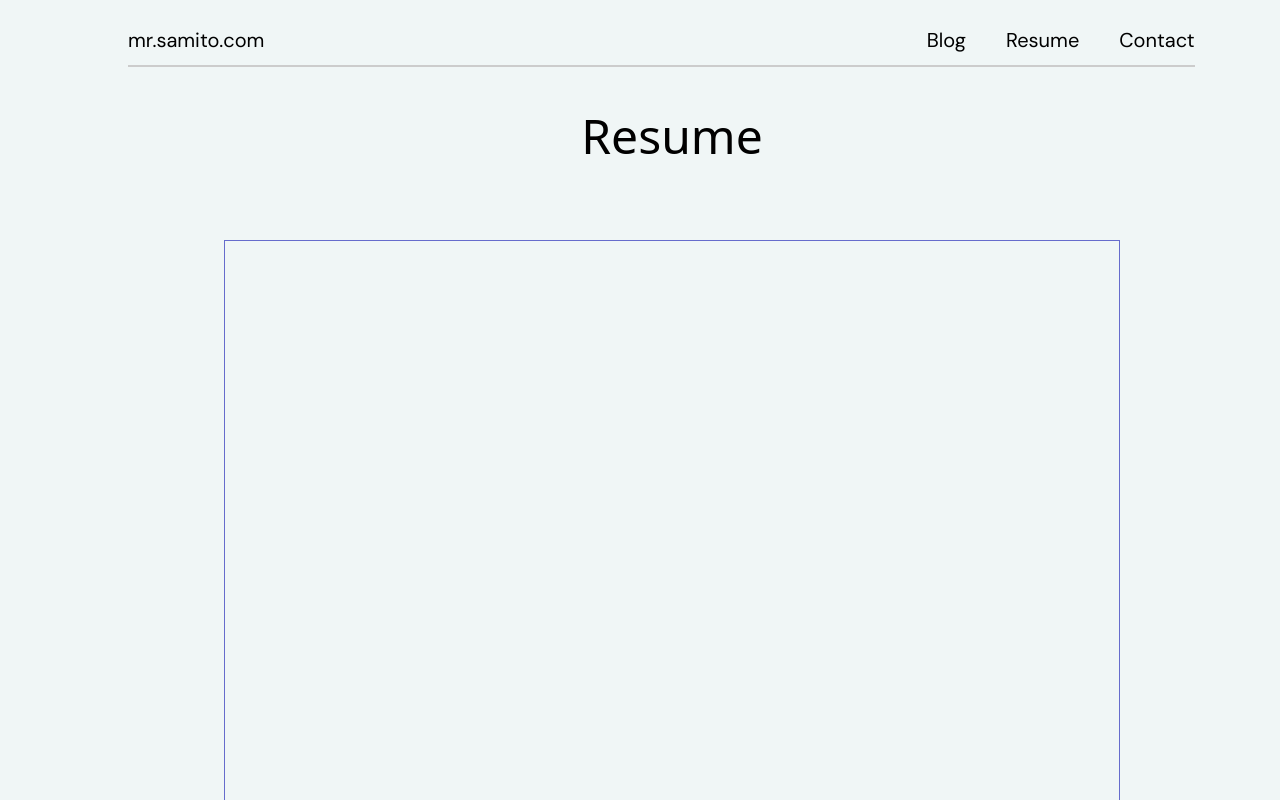
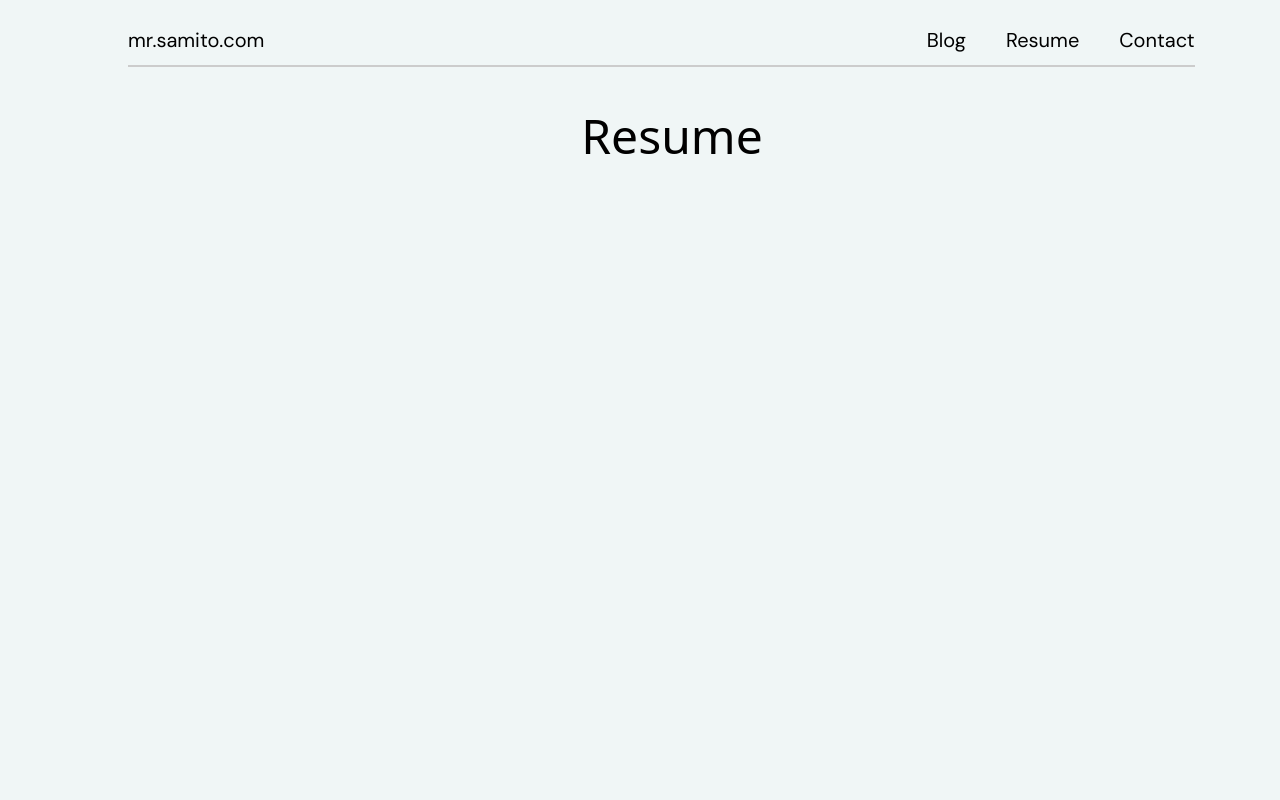
Before and after one commit to itosam/portfolio, a React (Create React App) app: page /resume in a window 1280 px wide. Shown: the top 800 px of the page. Built offline with nearby package versions, Linux system fonts and the light colour scheme.

Commit message:
updating mobile view of resume

```diff
--- a/src/components/Footer.jsx
+++ b/src/components/Footer.jsx
@@ -3,7 +3,7 @@ import { AiFillLinkedin, AiFillGithub } from "react-icons/ai";
 const Footer = () => {
   return (
     <div className="flex-col pt-[7rem] pb-[7rem] justify-between text-center items-center font-DMSans">
-      <div className=" items-center grid grid-cols-2 relative ml-[47%] mr-[47%] gap-10">
+      <div className=" items-center grid grid-cols-2 relative ml-[47%] mr-[47%] gap-10 ">
         <a
           href="https://www.linkedin.com/in/osamu-sam-ito/"
           target="_blank"
--- a/src/components/Resume.jsx
+++ b/src/components/Resume.jsx
@@ -15,7 +15,7 @@ const Resume = () => {
   return (
     <div className="flex pl-[14rem] pr-[10rem] flex-col pt-[7rem] pb-[7rem] flex justify-between items-center">
       <h1 className="text-5xl pb-20">Resume</h1>
-      <iframe
+      {/* <iframe
         id="sam"
         title="resume"
         style={{ border: "1px solid #666CCC", display: "block" }}
@@ -23,7 +23,56 @@ const Resume = () => {
         frameborder="1"
         height="1100"
         width="850"
-      ></iframe>
+      ></iframe> */}
+
+      <div class="outer-pdf">
+        <div class="pdf">
+          <iframe
+            class="desktop-pdf"
+            scrolling="auto"
+            src={resume}
+            width="1100"
+            height="850"
+            type="application/pdf"
+            title="Title"
+          >
+            <p>
+              <em>
+                There is content being displayed here that your browser doesn't
+                support.
+              </em>{" "}
+              <a href="URL HERE" target="_blank">
+                {" "}
+                Please click here to attempt to view the information in a
+                separate browser window.{" "}
+              </a>{" "}
+              Thanks for your patience!
+            </p>
+          </iframe>
+          <iframe
+            class="mobile-pdf"
+            scrolling="auto"
+            src="https://docs.google.com/gview?url=https://docs.google.com/document/d/1qHJ9WRtQq_aU0qOjNMcg9VHSosS9N6llGj976pq8jEk/edit&embedded=true"
+            width="300"
+            height="600"
+            type="application/pdf"
+            title="Title"
+          >
+            <p>
+              <em>
+                There is content being displayed here that your browser doesn't
+                support.
+              </em>{" "}
+              <a href="URL HERE" target="_blank">
+                {" "}
+                Please click here to attempt to view the information in a
+                separate browser window.{" "}
+              </a>{" "}
+              Thanks for your patience!
+            </p>
+          </iframe>
+        </div>
+      </div>
     </div>
   );
 };
--- a/src/index.css
+++ b/src/index.css
@@ -11,12 +11,29 @@
   }
 }
 
-iframe {
+/* iframe {
   position: relative;
-  top: 0;
-  left: 0;
-  bottom: 0;
-  right: 0;
-  width: 100%;
+  width: 50%;
+  padding-right: 90%;
+  padding-left: 90%;
 
+} */
+
+.desktop-pdf {
+    display: none;
 }
+
+.mobile-pdf {
+    display: grid;
+    padding-right: 5%;
+}
+@media only screen  and (min-width : 1025px) {
+
+  .mobile-pdf {
+      display: none;
+  }
+
+  .desktop-pdf {
+      display: block;
+  }
+}
```
